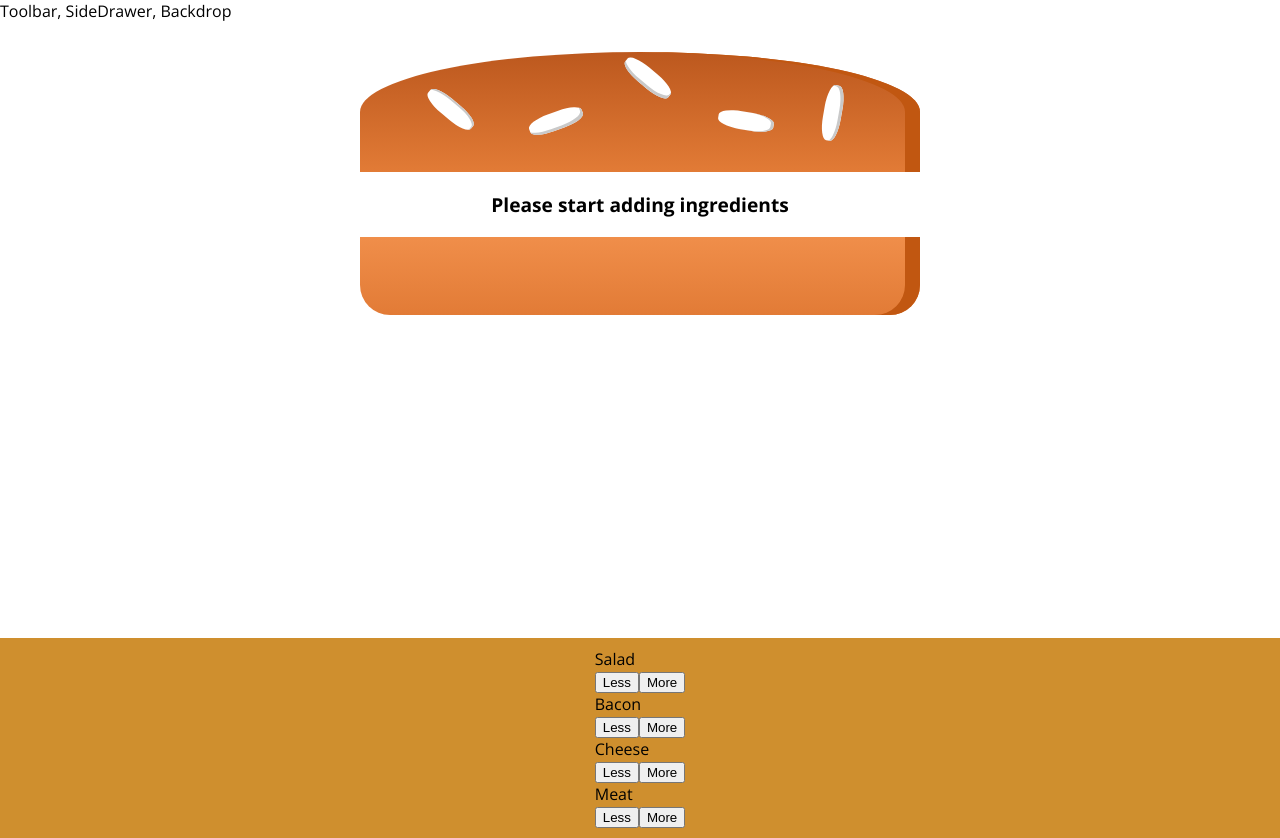
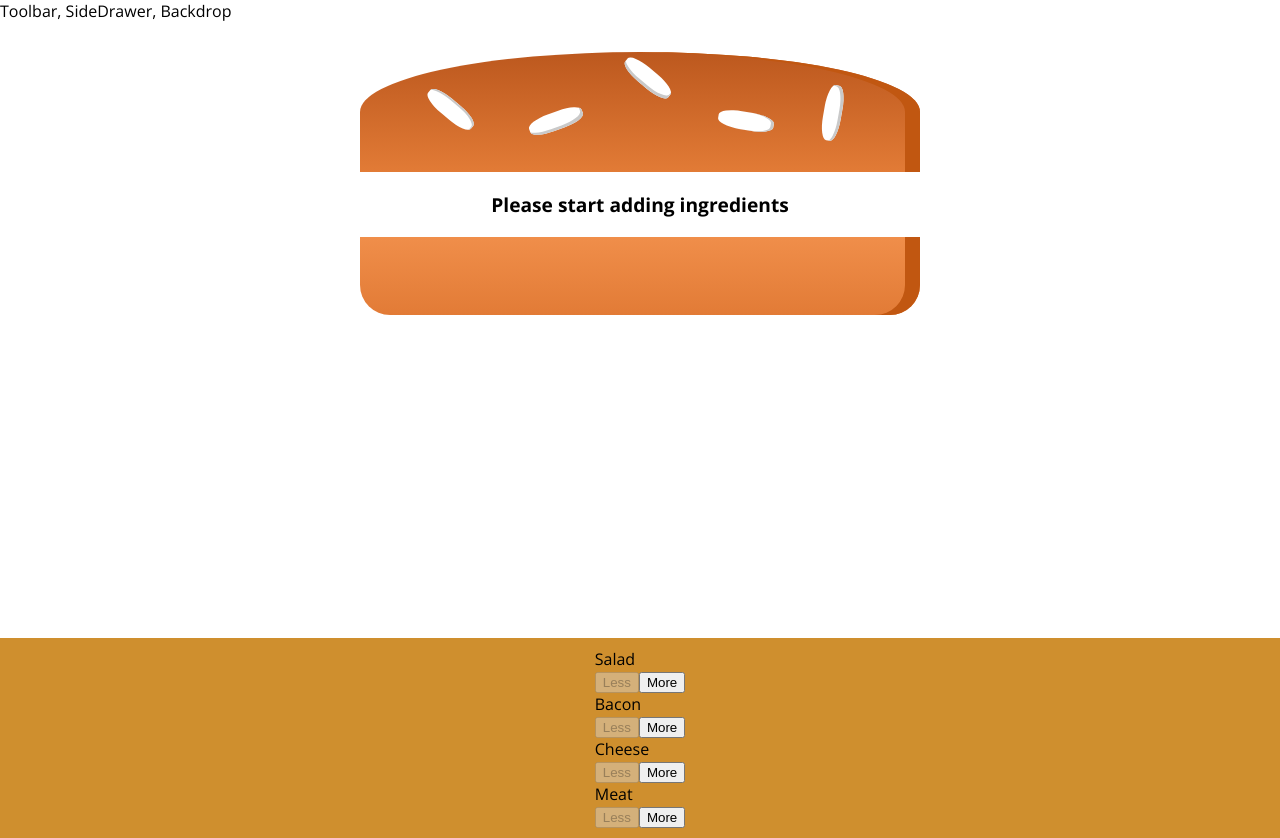
Before and after one commit to sreejithgp/my-burger-app, a React app: page / in a window 1280 px wide. Built offline with nearby package versions, Linux system fonts and the light colour scheme.

Commit message:
less button functionality added

```diff
--- a/src/components/Burger/BuildControls/BuildControl/BuildControl.js
+++ b/src/components/Burger/BuildControls/BuildControl/BuildControl.js
@@ -4,7 +4,7 @@
 const buildControl = (props) => (
   <div className={classes.BuildControl}>
     <div className={classes.Label}>{props.label}</div>
-    <button className={classes.Less}>Less</button>
+    <button className={classes.Less} onClick={props.removed} disabled={props.disabled}>Less</button>
     <button className={classes.More} onClick={props.added}>More</button>
   </div>
 )
--- a/src/components/Burger/BuildControls/BuildControls.js
+++ b/src/components/Burger/BuildControls/BuildControls.js
@@ -16,6 +16,8 @@
       key={ctrl.label}
       label={ctrl.label}
       added={() => props.ingredientAdded(ctrl.type)}
+      removed={() => props.ingredientRemove(ctrl.type)}
+      disabled={props.disabled[ctrl.type]}
     />
     ))}
   </div>
--- a/src/containers/BurgerBuilder/BurgerBuilder.js
+++ b/src/containers/BurgerBuilder/BurgerBuilder.js
@@ -36,15 +36,35 @@
   }
 
   removeIngredientHandler = (type) => {
-
+    const oldCount = this.state.ingredients[type];
+    if (oldCount <= 0)
+      return;
+    const updatedCount = oldCount - 1;
+    const updatedIngredients = {
+      ...this.state.ingredients
+    }
+    updatedIngredients[type] = updatedCount;
+    const priceDeduction = INGREDIENT_PRICES[type];
+    const oldPrice = this.state.totalPrice;
+    const newPrice = oldPrice + priceDeduction;
+    this.setState({totalPrice: newPrice, ingredients: updatedIngredients})
   }
 
   render () {
+    const disabledInfo = {
+      ...this.state.ingredients
+    };
+    for (let key in disabledInfo) {
+      disabledInfo[key] = disabledInfo[key] <= 0
+    }
     return (
       <Aux>
         <Burger ingredients={this.state.ingredients}/>
         <BuildControls
-          ingredientAdded={this.addIngredientHandler}/>
+          ingredientAdded={this.addIngredientHandler}
+          ingredientRemove={this.removeIngredientHandler}
+          disabled={disabledInfo}
+        />
       </Aux>
       );
   }
```
